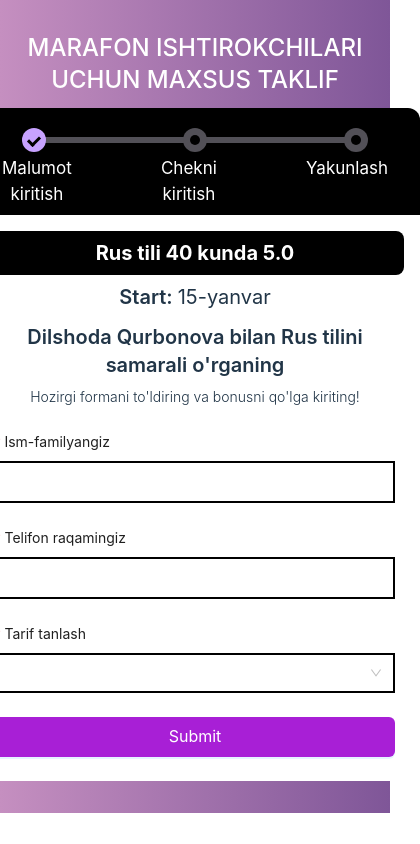
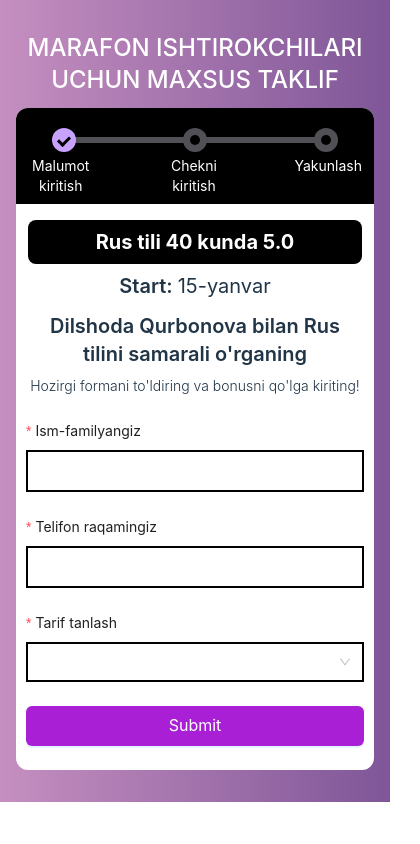
Before and after one commit to qAbdullajon/front-marafon, a React (Vite) app: page / in a window 390 px wide. Shown: the whole page, 420 px wide, since content can reach past the window. Built offline with nearby package versions, Linux system fonts and the light colour scheme.

Commit message:
responsivlik

```diff
--- a/src/pages/home/index.tsx
+++ b/src/pages/home/index.tsx
@@ -36,41 +36,43 @@ const Home = ({ setUser }: any) => {
 
   return (
     <div className="w-full bg-white flex justify-center bg-gradient-to-r from-[#C58FC0] to-[#7F5698]">
-      <div className="py-8">
+      <div className="py-8 px-4 max-w-[480px] w-full flex flex-col items-center">
         <p className="text-white text-2xl pb-3 uppercase font-medium text-center">
           Marafon ishtirokchilari <br /> uchun maxsus taklif
         </p>
-        <div className="rounded-xl bg-white w-[450px] overflow-hidden relative">
-          <div className="bg-black w-full px-5 pt-2">
-            <div className="px-8 py-3 flex justify-between items-center z-20 relative">
-              <div className="w-6 h-6 bg-[#C7A2FF] rounded-full flex rotate-45 justify-center items-center">
+        <div className="rounded-xl bg-white w-full overflow-hidden relative">
+          <div className="w-full bg-black flex justify-center">
+            <div className="w-full max-w-[400px] px-5 pt-2">
+              <div className="px-4 py-3 flex justify-between items-center z-20 relative">
+                <div className="w-6 h-6 bg-[#C7A2FF] rounded-full z-30 flex rotate-45 justify-center items-center">
                   <div className="border-b-[3.5px] border-r-[3.5px] border-black w-2 h-3"></div>
                 </div>
-              <div className="bg-[#525057] w-6 h-6 rounded-full flex justify-center items-center">
+                <div className="bg-[#525057] w-6 h-6 rounded-full z-30 flex justify-center items-center">
                   <div className="w-[10px] h-[10px] bg-black rounded-full"></div>
                 </div>
-              <div className="bg-[#525057] w-6 h-6 rounded-full flex justify-center items-center">
+                <div className="bg-[#525057] w-6 h-6 rounded-full z-30 flex justify-center items-center">
                   <div className="w-[10px] h-[10px] bg-black rounded-full"></div>
                 </div>
+                <div className="w-[88%] h-[6px] bg-[#525057] absolute left-[17px] top-[21px] z-0"></div>
               </div>
-            <div className="w-[70%] h-[6px] bg-[#525057] absolute top-[29px] left-16 z-10"></div>
-            <div className="flex justify-between px-3 relative bottom-2">
-              <div className="text-[17px] text-center text-white">
+              <div className="flex justify-between relative bottom-2">
+                <div className="text-sm min-[450px]:text-[17px] relative right-1 text-center text-white">
                   Malumot <br /> kiritish
                 </div>
-              <div className="text-[17px] text-center text-white">
+                <div className="text-sm min-[450px]:text-[17px] relative left-1 text-center text-white">
                   Chekni <br /> kiritish
                 </div>
-              <div className="text-[17px] text-center text-white">Yakunlash</div>
+                <div className="text-sm min-[450px]:text-[17px] relative left-2 text-center text-white">Yakunlash</div>
               </div>
             </div>
-          <div className="px-4 py-4">
+          </div>
+          <div className="px-3 py-4">
             <p className="bg-black text-white text-center text-xl font-bold rounded-lg py-2">Rus tili 40 kunda 5.0</p>
             <p className="text-xl pt-2 pb-3 text-center">
               <span className="font-semibold">Start: </span> 15-yanvar
             </p>
             <p className="text-xl font-semibold text-center">
-              Dilshoda Qurbonova bilan Rus tilini <br /> samarali o'rganing
+              Dilshoda Qurbonova bilan Rus tilini <br className="hidden min-[440px]:block" /> samarali o'rganing
             </p>
             <p className="text-sm text-center py-2 font-light">Hozirgi formani to'ldiring va bonusni qo'lga kiriting!</p>
           </div>
@@ -79,6 +81,7 @@ const Home = ({ setUser }: any) => {
             layout="vertical"
             style={{
               maxWidth: "400px",
+              paddingInline: "10px",
               borderRadius: "0",
               marginInline: "auto",
             }}
--- a/src/pages/tolov/index.tsx
+++ b/src/pages/tolov/index.tsx
@@ -82,37 +82,40 @@ const Tolov = ({ user }: any) => {
 
   return (
     <div className="w-full bg-white flex justify-center bg-gradient-to-r from-[#C58FC0] to-[#7F5698]">
-      <div className="py-8">
+      <div className="py-8 px-4 max-w-[480px] w-full flex flex-col items-center">
         <p className="text-white text-2xl pb-3 uppercase font-medium text-center">
           Marafon ishtirokchilari <br /> uchun maxsus taklif
         </p>
-        <div className="rounded-xl bg-white w-[450px] overflow-hidden relative">
-          <div className="bg-black w-full px-5 pt-2">
-            <div className="px-8 py-3 flex justify-between items-center z-20 relative">
-              <div className="w-6 h-6 bg-[#C7A2FF] rounded-full flex rotate-45 justify-center items-center">
+        <div className="rounded-xl bg-white max-w-[450px] w-full overflow-hidden relative">
+          <div className="w-full bg-black flex justify-center">
+            <div className="w-full max-w-[400px] px-5 pt-2">
+              <div className="px-4 py-3 flex justify-between items-center z-20 relative">
+                <div className="w-6 h-6 bg-[#C7A2FF] rounded-full z-30 flex rotate-45 justify-center items-center">
                   <div className="border-b-[3.5px] border-r-[3.5px] border-black w-2 h-3"></div>
                 </div>
-              <div className="w-6 h-6 bg-[#C7A2FF] rounded-full flex rotate-45 justify-center items-center">
+                <div className="w-6 h-6 bg-[#C7A2FF] rounded-full z-30 flex rotate-45 justify-center items-center">
                   <div className="border-b-[3.5px] border-r-[3.5px] border-black w-2 h-3"></div>
                 </div>
-              <div className="bg-[#525057] w-6 h-6 rounded-full flex justify-center items-center">
+                <div className="bg-[#525057] w-6 h-6 rounded-full z-30 flex justify-center items-center">
                   <div className="w-[10px] h-[10px] bg-black rounded-full"></div>
                 </div>
+                <div className="w-[88%] h-[6px] bg-[#525057] absolute left-[17px] top-[21px] z-0">
+                  <div className="w-1/2 bg-[#C7A2FF] h-full"></div>
                 </div>
-            <div className="w-[70%] h-[6px] bg-[#525057] absolute top-[29px] left-16 z-10">
-              <div className="h-full bg-[#C7A2FF] w-[50%]"></div>
               </div>
-            <div className="flex justify-between px-3 relative bottom-2">
-              <div className="text-[17px] text-center text-white">
+              <div className="flex justify-between relative bottom-2">
+                <div className="text-sm min-[450px]:text-[17px] relative right-1 text-center text-white">
                   Malumot <br /> kiritish
                 </div>
-              <div className="text-[17px] text-center text-white">
+                <div className="text-sm min-[450px]:text-[17px] relative left-1 text-center text-white">
                   Chekni <br /> kiritish
                 </div>
-              <div className="text-[17px] text-center text-white">Yakunlash</div>
+                <div className="text-sm min-[450px]:text-[17px] relative left-2 text-center text-white">Yakunlash</div>
               </div>
             </div>
-          <div className="bg-black my-2 max-w-[400px] mx-auto text-white px-4 py-3 rounded-xl">
+          </div>
+          <div className="px-3">
+            <div className="bg-black my-3 p-3 w-full text-white rounded-xl">
               <p className="text-xl uppercase font-semibold">Rus tilida gaplashamiz</p>
               <p className="text-sm pt-2 pb-3">Tarif: {user?.tarif}</p>
               <p className="text-3xl">{user?.price}</p>
@@ -125,14 +128,14 @@ const Tolov = ({ user }: any) => {
                 </div>
               </div>
             </div>
-          <div className="border-[#EAEBEE] rounded-xl border max-w-[400px] mx-auto p-3">
+            <div className="border-[#b4b4b8] rounded-xl border w-full mx-auto p-3">
               <p className="opacity-85">1. Quydagi karta raqamlardan biriga to'lovni amalga oshiring:</p>
-            <div className="px-4 py-3 border-[#EAEBEE] rounded-xl border mt-2">
+              <div className="px-4 py-3 border-[#b4b4b8] rounded-xl border mt-2">
                 <div className="flex justify-between items-center text-lg">
                   <p className="uppercase">plastik karta</p>
                   <p>{user?.price}</p>
                 </div>
-              <div className="h-[1px] bg-[#EAEBEE] my-2"></div>
+                <div className="h-[1px] bg-[#b4b4b8] my-2"></div>
                 <div className="flex justify-between items-center bg-[#FAFAF9]">
                   <div>
                     <p className="text-xl">5614 6819 1836 7438</p>
@@ -143,12 +146,12 @@ const Tolov = ({ user }: any) => {
                   </div>
                 </div>
               </div>
-            <div className="px-4 py-3 border-[#EAEBEE] rounded-xl border mt-3">
+              <div className="px-4 py-3 border-[#b4b4b8] rounded-xl border mt-3">
                 <div className="flex justify-between items-center text-lg">
                   <p className="uppercase">plastik karta</p>
                   <p>{user?.tarif === "Standart" ? "69" : user?.tarif === "Premium" ? "77" : user?.tarif === "Vip" ? "465" : ""}$</p>
                 </div>
-              <div className="h-[1px] bg-[#EAEBEE] my-2"></div>
+                <div className="h-[0.5px] bg-[#b4b4b8] my-2"></div>
                 <div className="flex justify-between items-center bg-[#FAFAF9]">
                   <div>
                     <p className="text-xl">4231 2000 0253 3148</p>
@@ -162,8 +165,7 @@ const Tolov = ({ user }: any) => {
               <p className="opacity-85 pt-2">2. To'lovingiz muvaffaqiyatli amalga oshganini tasdiqlovchi rasmni saqlab oling(screenshot).</p>
               <p className="opacity-85">3. To'lovingizni rasmini yuklang.</p>
             </div>
-
-          <div className="max-w-[400px] w-full mx-auto my-4">
+            <div className="w-full mx-auto my-4">
               <Upload {...props} maxCount={1} className="w-full">
                 <Button size="large" className="w-full border border-black opacity-60 text-sm hover:opacity-100 hover:border-black hover:text-black" icon={<i className="fa-regular fa-file"></i>}>
                   Chek rasmini yuklash uchun bu yerga bosing
@@ -177,6 +179,7 @@ const Tolov = ({ user }: any) => {
           </div>
         </div>
       </div>
+    </div>
   );
 };
 
--- a/src/pages/yakunlash/index.tsx
+++ b/src/pages/yakunlash/index.tsx
@@ -7,7 +7,7 @@ const Yakunlash = ({ user }: any) => {
   }
 
   return (
-    <div className="h-screen flex justify-center items-center bg-black">
+    <div className="h-screen flex justify-center items-center px-3 bg-black">
       <div className="max-w-[430px] text-white">
         <p className="text-center text-5xl">✅</p>
         <p className="text-center text-[#7F6B3C] text-3xl font-semibold pt-5">
```
Lines whose indentation alone changed are shown as unchanged.
